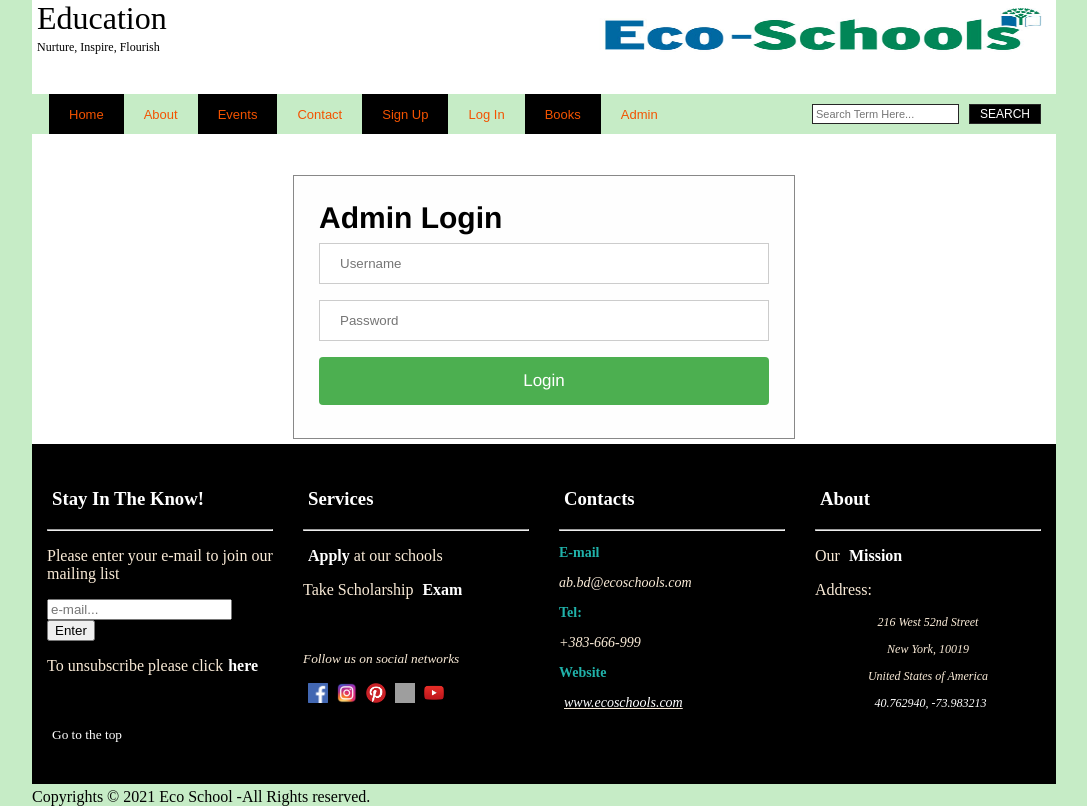
After one commit to AndinBudakova/Education, a PHP site: page /loginadmin.php in a window 1280 px wide. The commit adds this page. Shown: the whole page, without its empty margins (96-1183 px from the left). Run offline with PHP 8.4, Linux system fonts and the light colour scheme; grey boxes are pictures that could not be loaded.

Commit message:
Update admin

```diff
--- a/header.php
+++ b/header.php
@@ -56,7 +56,7 @@
                     <li><a class="active" href="signup.php">Sign Up</a></li>
                     <li><a href="login.php">Log In</a></li>
                     <li><a class="active" a href="books.php">Books</a></li>
-                    <li><a href="loginAdmin.php">Admin</a></li>
+                    <li><a href="loginadmin.php">Admin</a></li>
 
 
 
--- /dev/null
+++ b/loginValidate.php
@@ -0,0 +1,31 @@
+<?php
+   if(isset($_POST['loginBtn'])){
+       if(empty($_POST['username']) || empty($_POST['password'])){
+           echo "Fill all fields!";
+       }else{
+           $username = $_POST['username'];
+           $password = $_POST['password'];
+
+
+
+           include_once 'users.php';
+
+               if($username == $user['username'] && $password == $user['password']){
+
+                   $_SESSION['username'] = $username;
+                   $_SESSION['password'] = $password;
+                   $_SESSION['role'] = $user['role'];
+
+
+               }else{
+
+                    echo "Incorrect Username or Password!";
+                    exit();
+                   }
+
+               }
+
+       }
+
+
+?>
--- /dev/null
+++ b/loginadmin.php
@@ -0,0 +1,61 @@
+<?php
+session_start();
+if(isset($_SESSION['username'])){
+ header("location:home.php");
+}else{
+
+
+?>
+<!DOCTYPE html>
+<html>
+
+<head>
+   <link rel="stylesheet" type="text/css" href="header.css">
+    <link rel="stylesheet" type="text/css" href="footer.css">
+    <link rel="stylesheet" type="text/css" href="forms.css">
+
+</head>
+<body style="width:1024px; margin:auto; background-color: #c6ecc6;" >
+
+    <div style="background-color: white">
+    <header>
+    <?php include("header.php");?>
+    </header>
+
+     <!--********************** LOGIN MODAL ********************* -->
+     <div id="id01" class="modal">
+
+<!-- ************ MODAL CONTENT ************* -->
+<form class="modal-content animate" method="post" action="loginadmin.php">
+    <div style="padding: 0px; margin: 5%">
+        <p style="font-size: 30px;float: left;margin: 0px;padding: 0px"><b>Admin Login</b></p>
+
+
+        <br>
+        <div>
+
+            <input type="text" placeholder="Username" name="username" >
+
+            <input type="password" placeholder="Password" name="password"  >
+
+            <button id="logInButton" type="submit" name="loginBtn">Login</button>
+
+        </div>
+    </div>
+</form>
+<?php
+    require_once 'loginValidate.php';
+    ?>
+<!-- ************** MODAL CONTENT END ************** -->
+  </div>
+<!--********************** LOGIN MODAL END ********************* -->
+
+    <footer>
+    <?php include("footer.php")?>
+    </footer>
+</div>
+        </body>
+</html>
+<?php
+}
+?>
--- /dev/null
+++ b/logout.php
@@ -0,0 +1,6 @@
+<?php
+session_start();
+session_unset();
+session_destroy();
+header('location:loginadmin.php');
+?>
```
Also changed, not shown: home.php (added, +33 -0 lines), users.php (added, +11 -0 lines).
